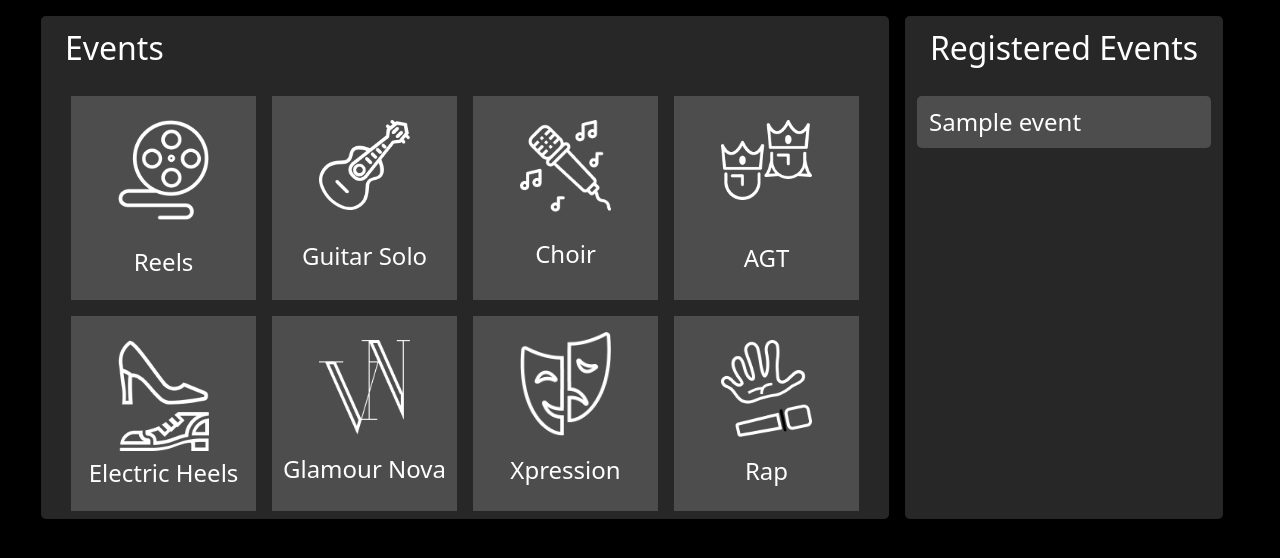
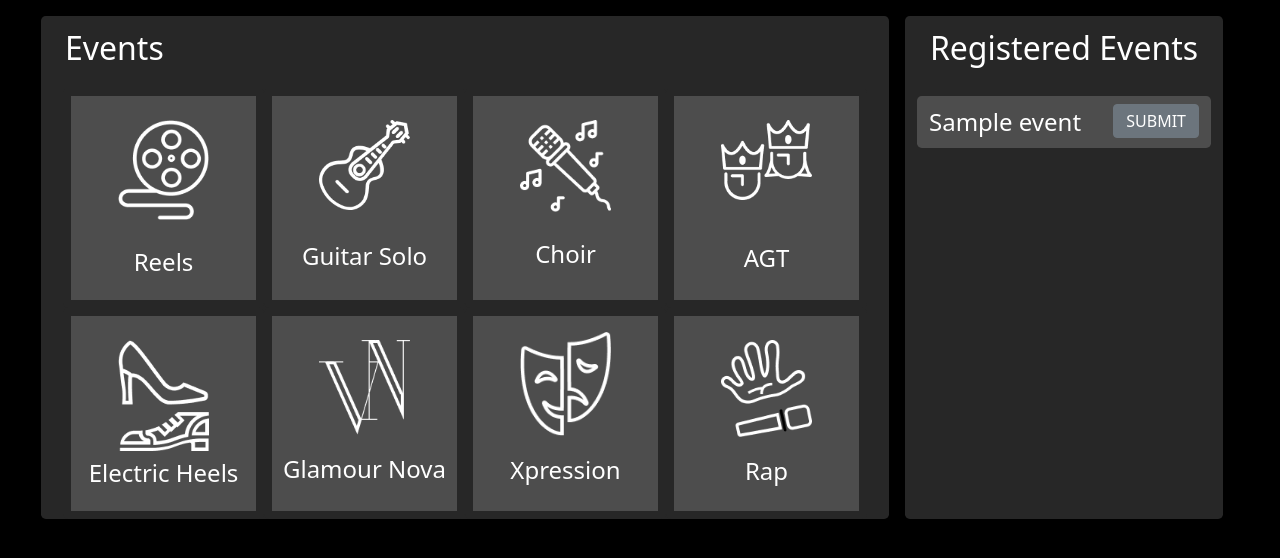
Before and after one commit to KunalSolanke/EventsPortal, a Django app: template templates/accounts/profile.html in a window 1280 px wide. Shown: the part 122-680 px from the top of the page. Run offline with Django 3.2, Linux system fonts and the light colour scheme; the template is opened without the code that fills it: most values are stand-ins (such as "Sample title", 1, 10 or a date in 2020).

Commit message:
Added Submit button

```diff
--- a/templates/accounts/profile.html
+++ b/templates/accounts/profile.html
@@ -85,7 +85,10 @@
             <div class="row px-3">
                 {% for event in registered_events %}
                 <div class="col-12 registeredevent fs-4 my-2 py-2 rounded-3 class=" fs-4"">
-                    {{event.title}}
+                    <span>
+                        {{event.title}}
+                        <button class="btn btn-secondary py-1" style="float: right;">SUBMIT</button>
+                    </span>
                 </div>
                 {% endfor %}
             </div>
```
